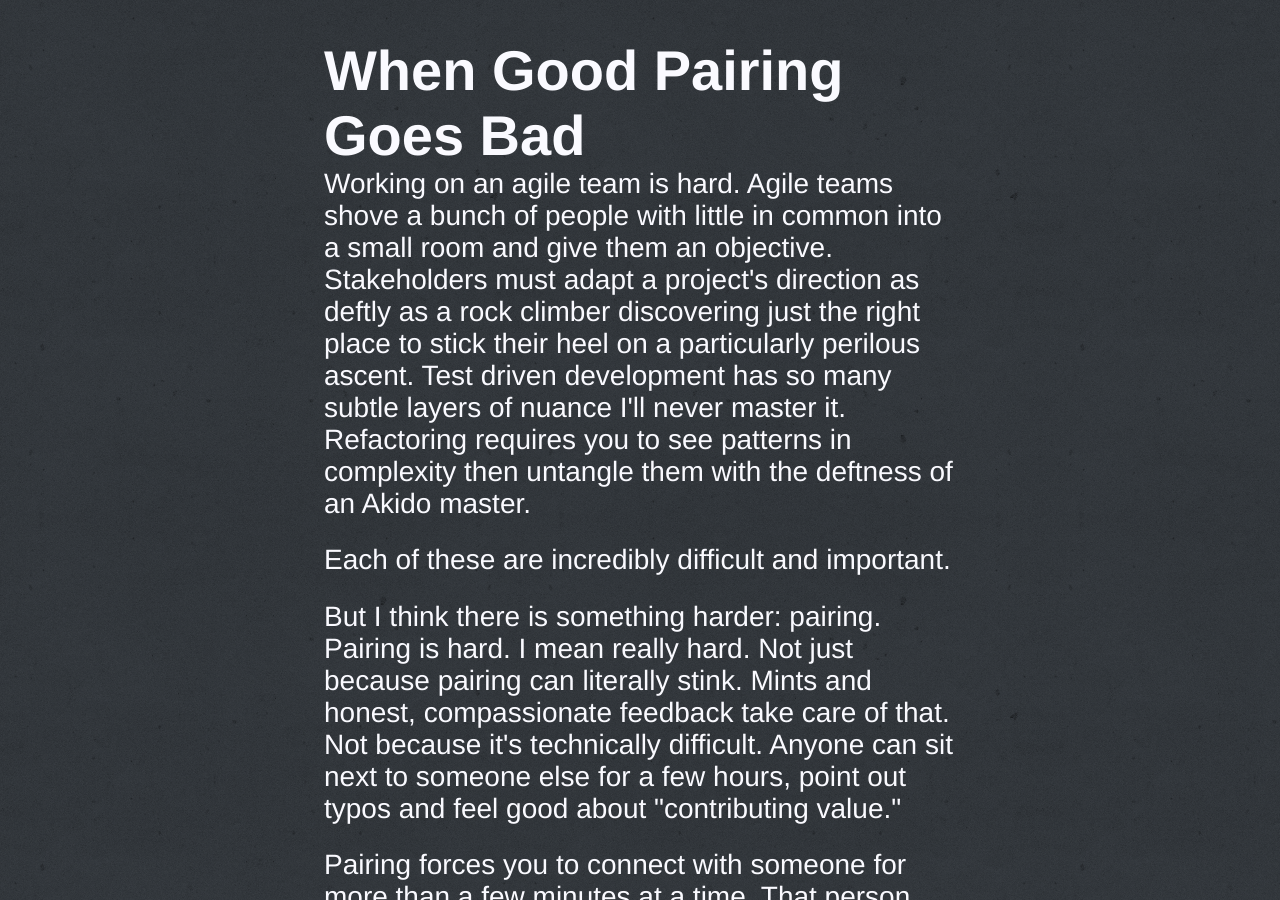
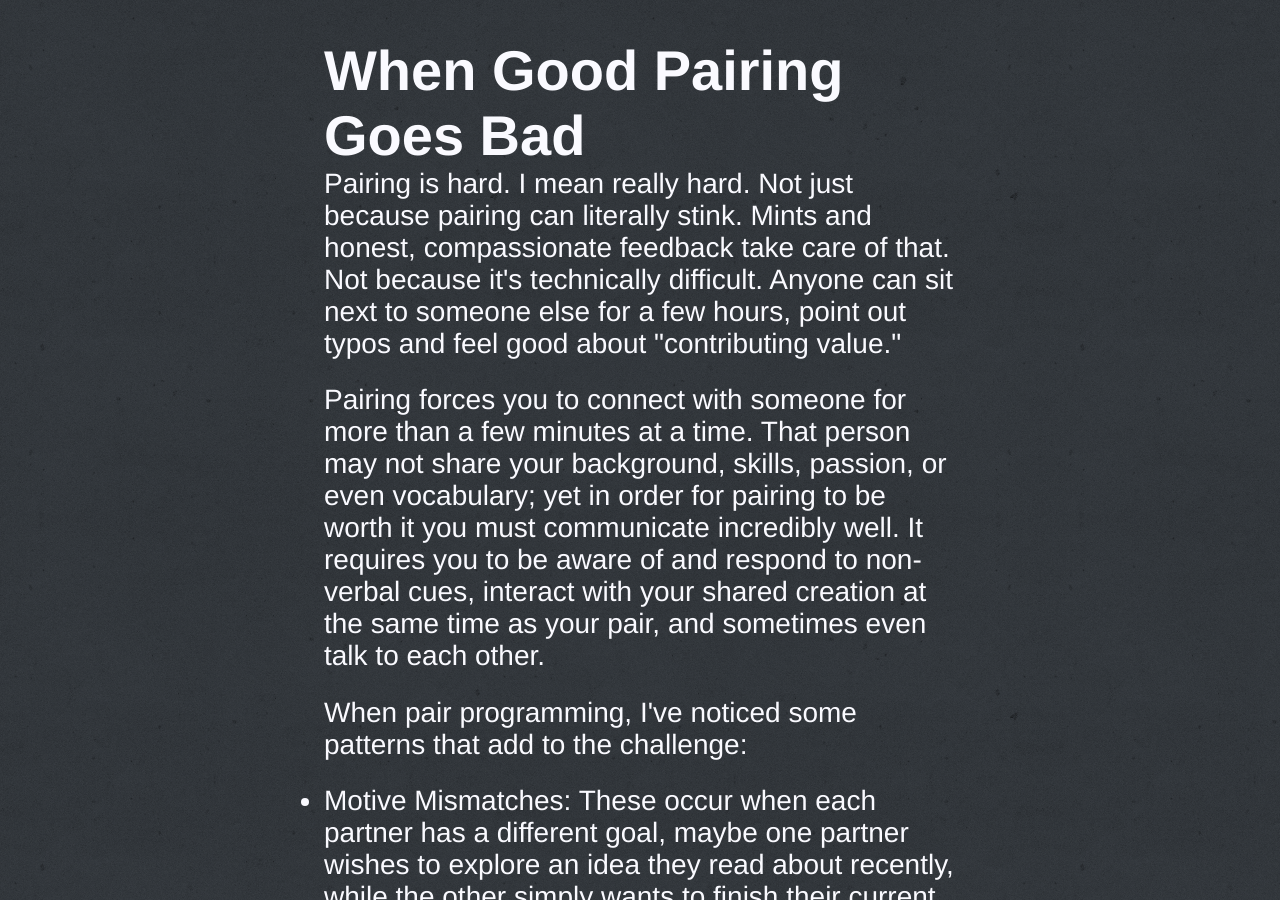
Before and after one commit to zspencer/www.zeespencer.com, a Jekyll site: the page built from drafts/_posts/2011-12-31-the-hardest-part-of-xp.markdown, in a window 1280 px wide and 900 px high. Built offline with Jekyll 4.4.1, drawn with Linux system fonts in a browser that asks for light colours.

Commit message:
Removes the listing of things that are hard

```diff
--- a/drafts/_posts/2011-12-31-the-hardest-part-of-xp.markdown
+++ b/drafts/_posts/2011-12-31-the-hardest-part-of-xp.markdown
@@ -3,21 +3,10 @@ layout: default
 title: When Good Pairing Goes Bad
 tags: [article, draft]
 ---
-Working on an agile team is hard. Agile teams shove a bunch of people with
-little in common into a small room and give them an objective. Stakeholders must
-adapt a project\'s direction as deftly as a rock climber discovering just the
-right place to stick their heel on a particularly perilous ascent.  Test driven
-development has so many subtle layers of nuance I\'ll never master it.
-Refactoring requires you to see patterns in complexity then untangle them with
-the deftness of an Akido master.
-
-Each of these are incredibly difficult and important.
-
-But I think there is something harder: pairing. Pairing is hard. I mean really
-hard. Not just because pairing can literally stink. Mints and honest,
-compassionate feedback take care of that. Not because it\'s technically
-difficult. Anyone can sit next to someone else for a few hours, point out typos
-and feel good about \"contributing value.\"
+Pairing is hard. I mean really hard. Not just because pairing can literally
+stink. Mints and honest, compassionate feedback take care of that. Not because
+it\'s technically difficult. Anyone can sit next to someone else for a few
+hours, point out typos and feel good about \"contributing value.\"
 
 Pairing forces you to connect with someone for more than a few minutes at a
 time. That person may not share your background, skills, passion, or even
```
